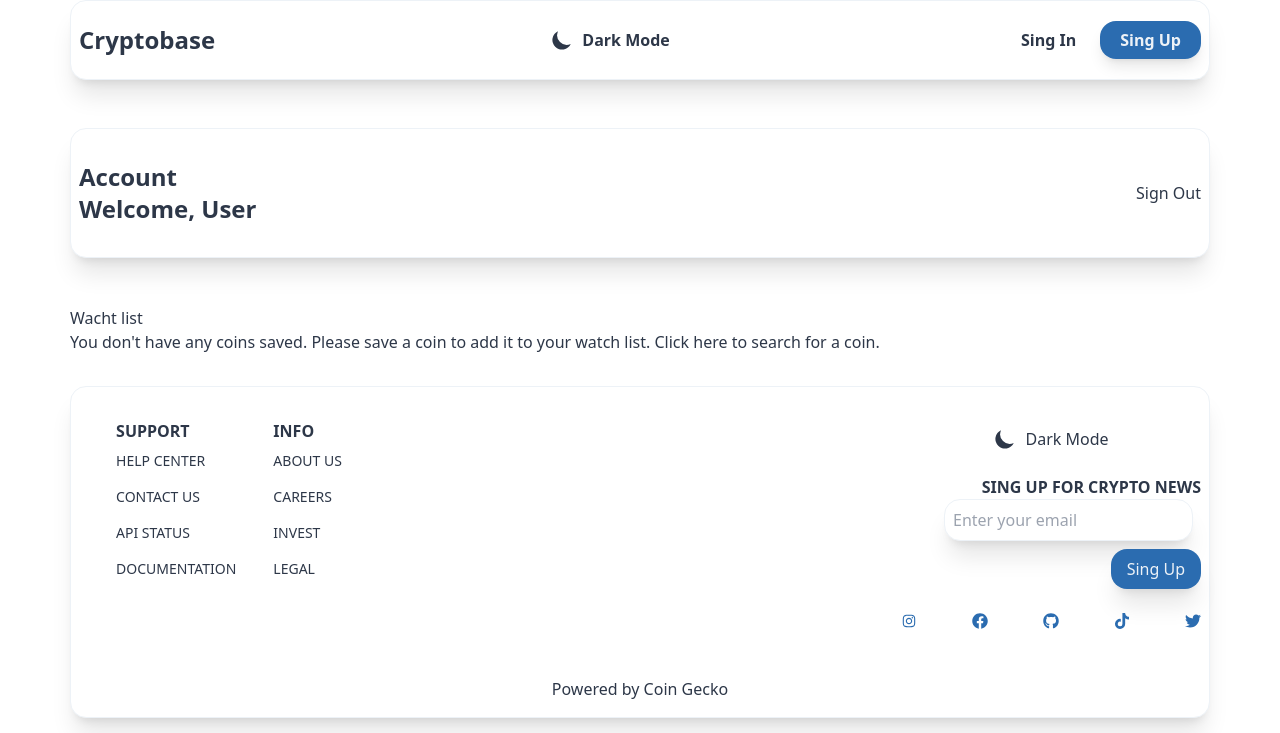
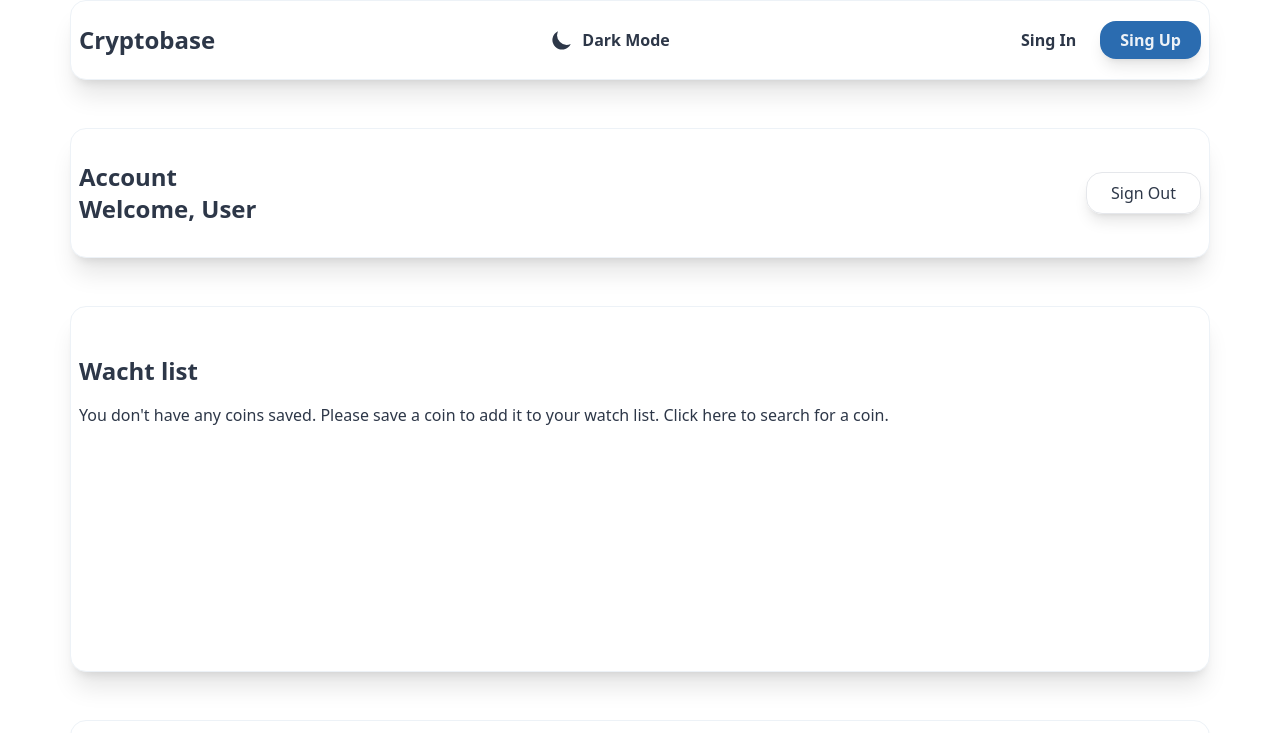
Before and after one commit to isleyva/Crypto-base, a React (Create React App) app: page /account in a window 1280 px wide. Shown: the top 733 px of the page. Built offline with nearby package versions, Linux system fonts and the light colour scheme; no server answers.

Commit message:
styling 2

```diff
--- a/src/routes/Account.js
+++ b/src/routes/Account.js
@@ -12,12 +12,12 @@
           </div>
         </div>
         <div>
-          <button>Sign Out</button>
+          <button className='border px-6 py-2 rounded-2xl shadow-lg hover:shadow-2xl'>Sign Out</button>
         </div>
       </div>
-      <div>
-        <div>
-          <h1>Wacht list</h1>
+      <div className='flex justfiy-between items-center my-12 py-8 rounded-div'>
+        <div className='w-full min-h-[300px]'>
+          <h1 className='text-2xl font-bold py-4'>Wacht list</h1>
           <SavedCoin />
         </div>
       </div>
```
